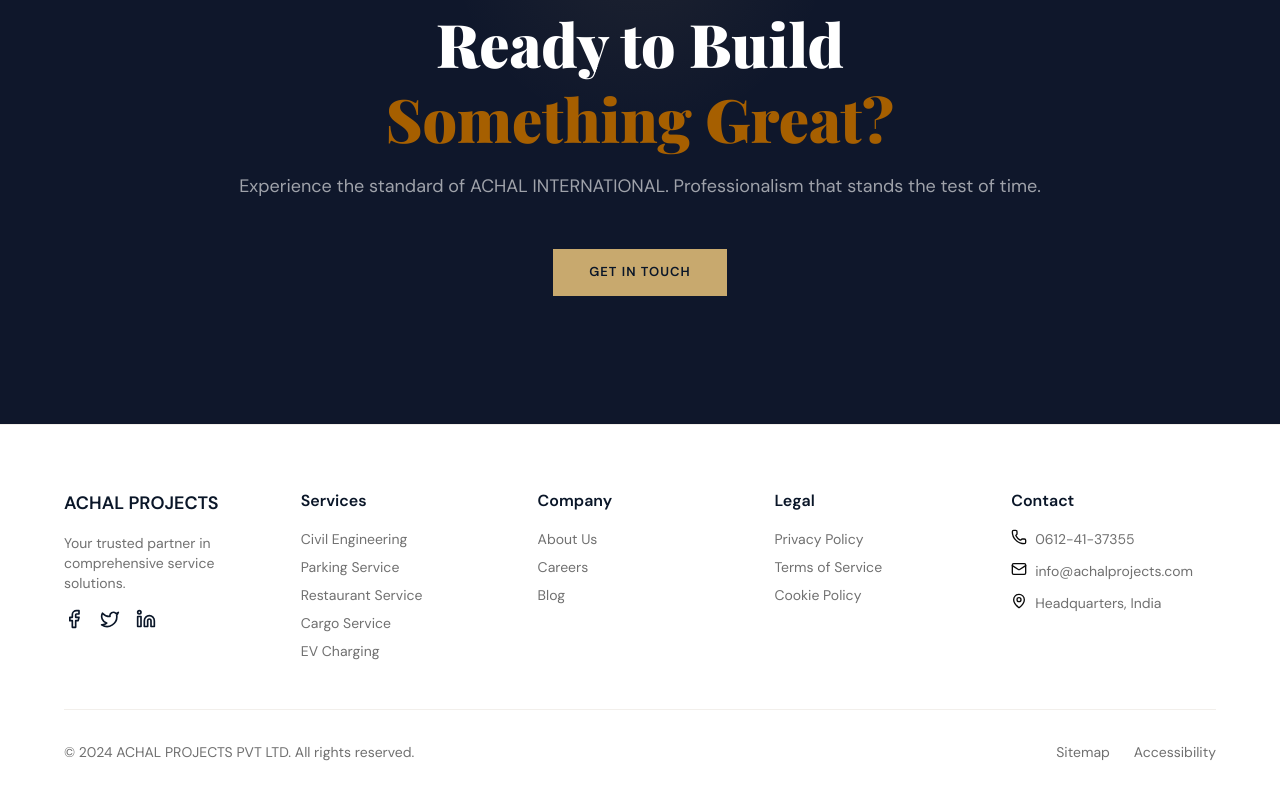
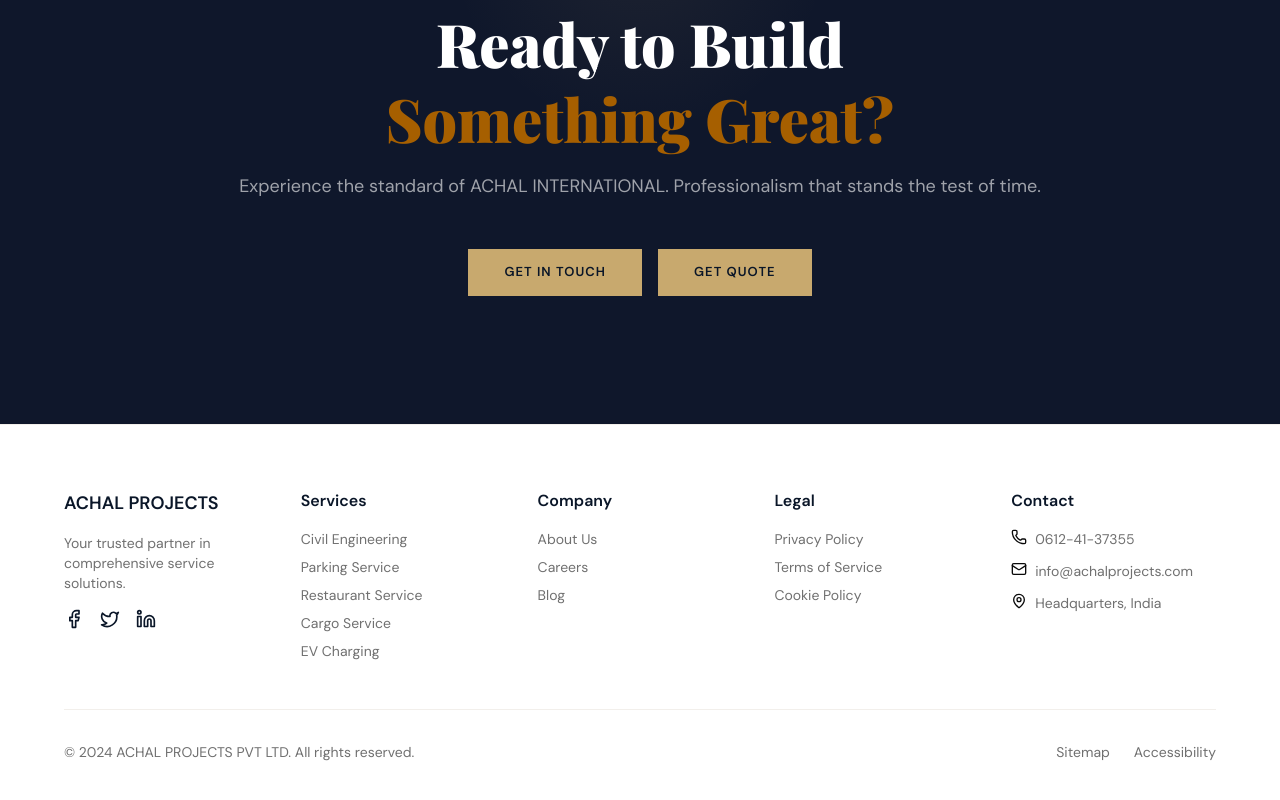
Before and after one commit to abhinavrishi45/achal_go_frontend, a Next.js app: page / in a window 1280 px wide. Shown: the part 6149-6949 px from the top of the page. Built offline with nearby package versions, Linux system fonts and the light colour scheme; no server answers.

Commit message:
deployed

```diff
--- a/app/page.js
+++ b/app/page.js
@@ -531,7 +531,8 @@
               Experience the standard of ACHAL INTERNATIONAL. Professionalism that stands the test of time.
             </p>
             <div className="flex flex-col sm:flex-row gap-4 justify-center">
-              <button onClick={() => router.push('/contact')} className="btn-primary px-12 py-3 text-sm">Get In Touch</button>
+              <button onClick={() => router.push('/contact')} className="btn-primary px-12 py-3 text-sm cursor-pointer">Get In Touch</button>
+               <button onClick={() => router.push('/get-quote')} className="btn-primary px-12 py-3 text-sm cursor-pointer">Get Quote</button>
               {/* <button className="btn-outline px-12 py-3 text-sm">View Capabilities</button> */}
             </div>
           </div>
```
